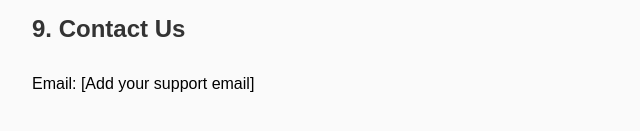
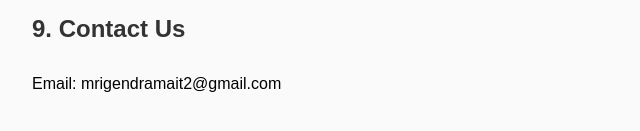
Before and after one commit to Mrigendra100/instamax-privacy, a plain HTML site: page index.html in a window 1280 px wide. Shown: the part 1432-1563 px from the top of the page, 158-798 px from the left. Drawn offline with Linux system fonts and the light colour scheme.

Commit message:
Update contact email in index.html

```diff
--- a/index.html
+++ b/index.html
@@ -61,6 +61,6 @@
     <p>We may update this policy. The latest version will be posted here.</p>
 
     <h2>9. Contact Us</h2>
-    <p>Email: [Add your support email]</p>
+    <p>Email: mrigendramait2@gmail.com</p>
 </body>
 </html>
```
